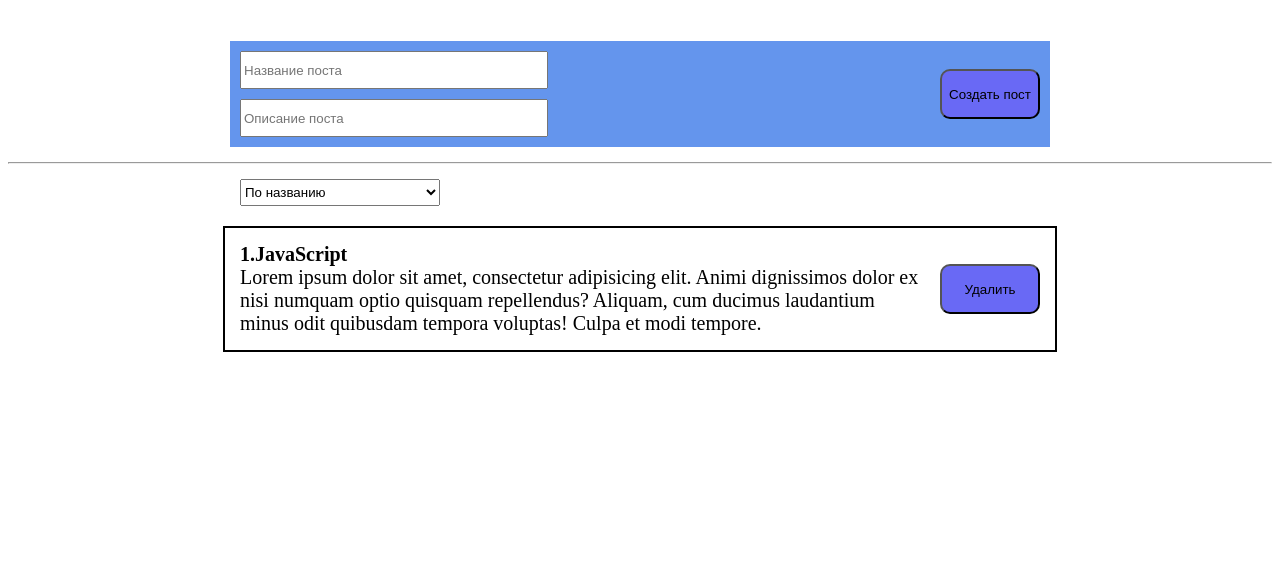
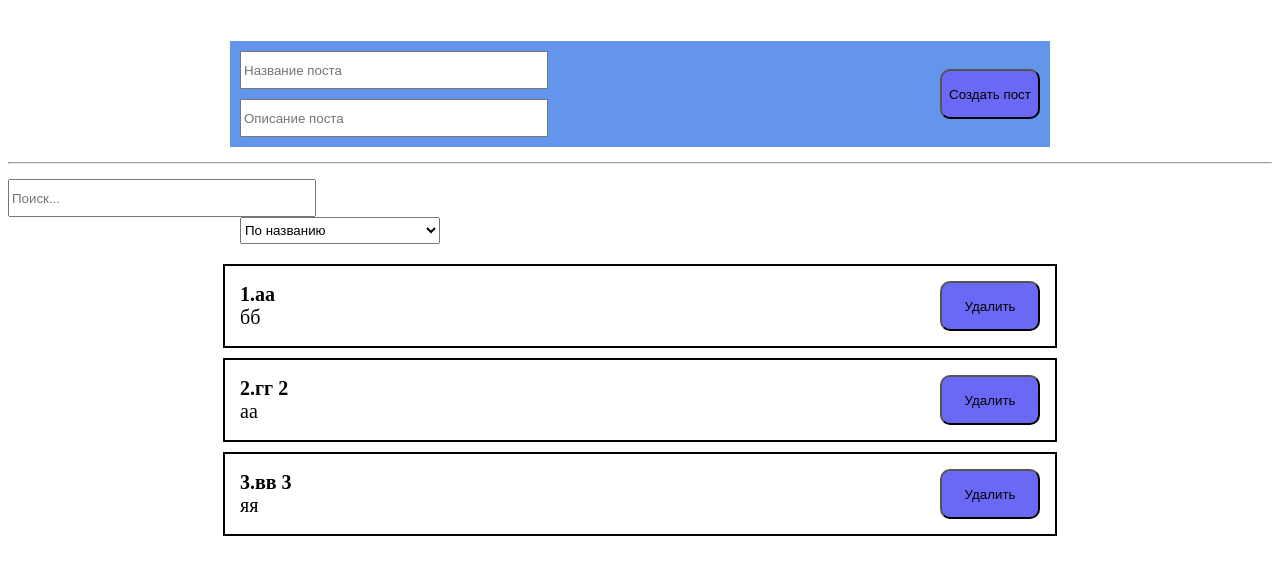
Before and after one commit to NefevovS/reactProject, a React (Create React App) app: page / in a window 1280 px wide. Shown: the top 574 px of the page. Built offline with nearby package versions, Linux system fonts and the light colour scheme.

Commit message:
add search

```diff
--- a/src/App.js
+++ b/src/App.js
@@ -1,16 +1,24 @@
-import React, { useState } from "react";
+import React, { useMemo, useState } from "react";
 import PostList from "./components/PostList";
 import PostForm from "./components/UI/PostForm";
-import MySelect from "./components/UI/select/MySelect";
+import PostFilter from "./components/PostFilter";
 
 function App() {
   const [posts, setPosts] = useState([
     {
       id: 1,
-      postName: "JavaScript",
-      postDescription:
-        "Lorem ipsum dolor sit amet, consectetur adipisicing elit. Animi dignissimos dolor ex nisi numquam optio quisquam\n" +
-        "        repellendus? Aliquam, cum ducimus laudantium minus odit quibusdam tempora voluptas! Culpa et modi tempore.",
+      postName: "аа",
+      postDescription: "бб",
+    },
+    {
+      id: 2,
+      postName: "гг 2",
+      postDescription: "аа",
+    },
+    {
+      id: 3,
+      postName: "вв 3",
+      postDescription: "яя",
     },
   ]);
   const createPost = (newPost) => {
@@ -19,27 +27,38 @@
   const removePost = (post) => {
     setPosts(posts.filter((p) => p.id !== post.id));
   };
-  const [selectedSort, setSelectedSort] = useState("");
-  const sortPosts = (sort) => {
-    setSelectedSort(sort);
-    console.log(sort);
-  };
+  const [filter, setFilter] = useState({ sort: "", query: "" });
+  const sortedPosts = useMemo(() => {
+    if (filter.sort)
+      return [...posts].sort((a, b) =>
+        a[filter.sort].localeCompare(b[filter.sort])
+      );
+    return posts;
+  }, [filter.sort, posts]);
+  const sortedAndSearchedPost = useMemo(() => {
+    if (filter.sort === "postDescription")
+      return sortedPosts.filter((post) =>
+        post.postDescription.toLowerCase().includes(filter.query.toLowerCase())
+      );
+    else
+      return sortedPosts.filter((post) =>
+        post.postName.toLowerCase().includes(filter.query.toLowerCase())
+      );
+  }, [filter.query, sortedPosts]);
+
   return (
     <div>
       <br />
       <PostForm create={createPost} />
       <hr style={{ margin: "15px 0" }} />
-      <MySelect
-        value={selectedSort}
-        onChange={sortPosts}
-        defaultValue={"Сортировка по"}
-        options={[
-          { value: "postName", name: "По названию" },
-          { value: "postDescription", name: "По описанию" },
-        ]}
-      />
-      {posts.length !== 0 ? (
-        <PostList posts={posts} removePost={removePost} title="Посты про JS" />
+      <PostFilter filter={filter} setFilter={setFilter} />
+
+      {sortedAndSearchedPost.length !== 0 ? (
+        <PostList
+          posts={sortedAndSearchedPost}
+          removePost={removePost}
+          title="Посты про JS"
+        />
       ) : (
         <h1>Постов не найдено</h1>
       )}
--- /dev/null
+++ b/src/components/PostFilter.jsx
@@ -0,0 +1,28 @@
+import React from "react";
+import MyInput from "./UI/Input/MyInput";
+import MySelect from "./UI/select/MySelect";
+
+const PostFilter = ({ filter, setFilter }) => {
+  return (
+    <div>
+      <MyInput
+        placeholder="Поиск..."
+        value={filter.query}
+        onChange={(e) => setFilter({ ...filter, query: e.target.value })}
+      />
+      <MySelect
+        value={filter.sort}
+        onChange={(selectedSort) =>
+          setFilter({ ...filter, sort: selectedSort })
+        }
+        defaultValue={"Сортировка по"}
+        options={[
+          { value: "postName", name: "По названию" },
+          { value: "postDescription", name: "По описанию" },
+        ]}
+      />
+    </div>
+  );
+};
+
+export default PostFilter;
--- a/src/components/UI/select/MySelect.jsx
+++ b/src/components/UI/select/MySelect.jsx
@@ -8,9 +8,7 @@
         value={value}
         style={{ width: "200px", height: "1.7rem" }}
       >
-        <option disabled selected>
-          {defaultValue}
-        </option>
+        <option disabled>{defaultValue}</option>
         {options.map((option) => (
           <option key={option.value} value={option.value}>
             {option.name}
```
